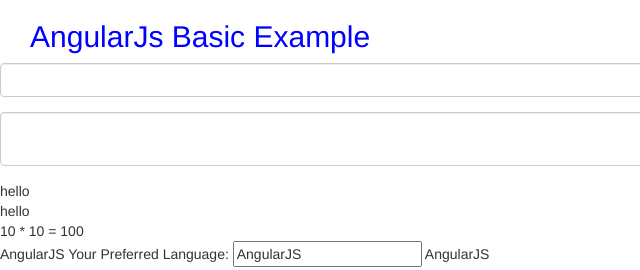
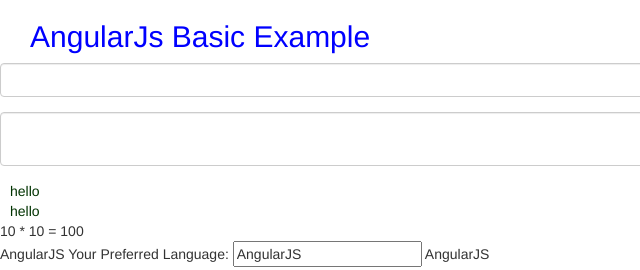
Before and after one commit to HubPost/AngularJsExample, a plain HTML site: page index.html in a window 1280 px wide. Shown: the top 270 px of the page, 0-640 px from the left. Drawn offline with nearby package versions, Linux system fonts and the light colour scheme.

Commit message:
Update index.html

```diff
--- a/index.html
+++ b/index.html
@@ -8,7 +8,7 @@
 <link rel="stylesheet" href="https://maxcdn.bootstrapcdn.com/bootstrap/3.3.6/css/bootstrap.min.css">
 </head>
 <body>
-        <form>
+        <form background-color="#99d6ff">
 	<h2 style="color:blue;margin-left:30px;"> AngularJs Basic Example </h2>
 	<!--  1. ng-model directive -->
 	<div class="form-group">
@@ -21,8 +21,8 @@
 	<div class="form-group">
 	<textarea class="form-control" ng-model="name"></textarea>
 	</div>
-	<div> hello {{name}} </div>
-	<div> hello {{name}} </div>
+	<div style="color:#003300;margin-left:10px;"> hello {{name}} </div>
+	<div style="color:#003300;margin-left:10px;"> hello {{name}} </div>
 
 	<!--  2. ng-bind directive -->
 	<div ng-bind="name"></div>
```
